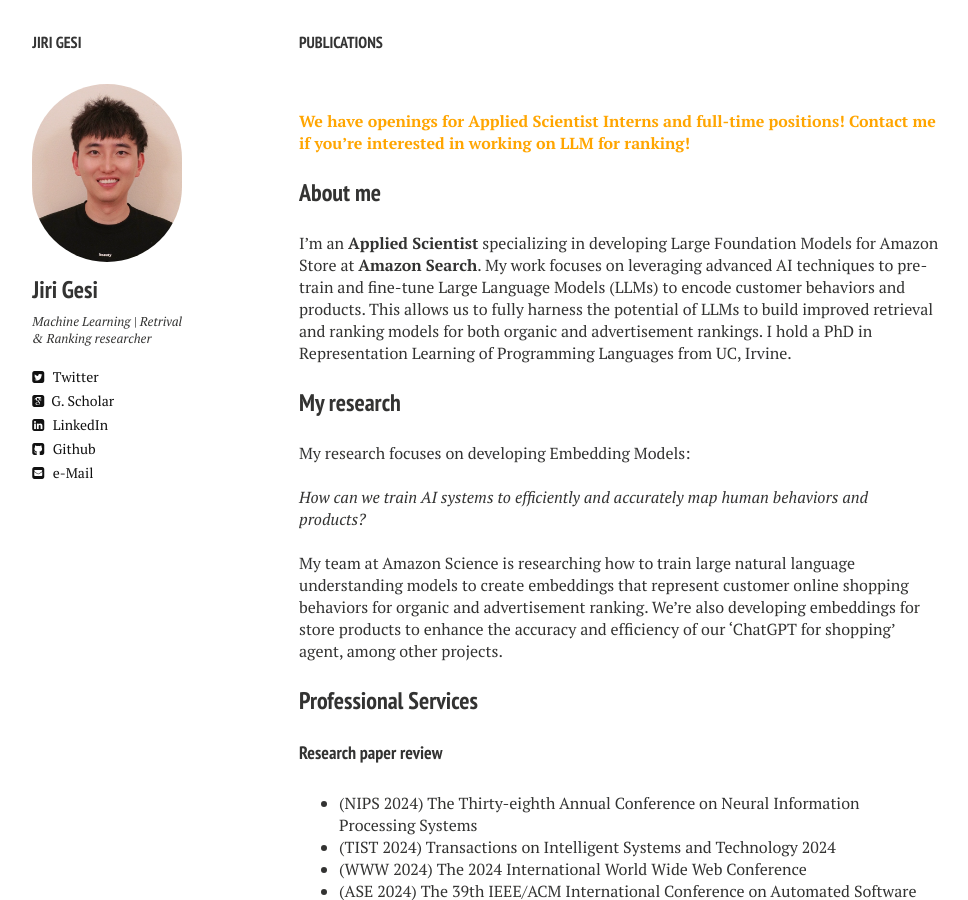
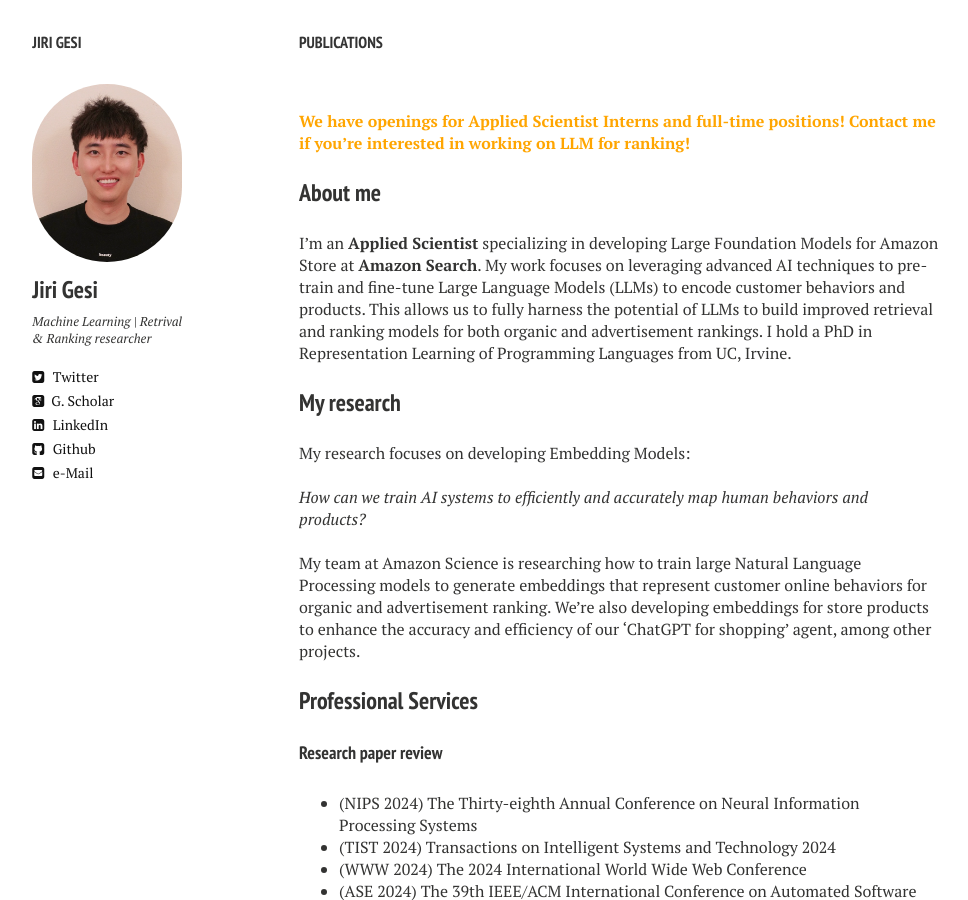
Before and after one commit to Jirigesi/Jirigesi.github.io, a Jekyll site: the page built from index.md, in a window 1280 px wide and 900 px high. Shown: the whole window, without its empty margins (21-989 px from the left). Built offline with Jekyll 4.4.1, drawn with Linux system fonts in a browser that asks for light colours; nearby versions of some CDN libraries; comment, search, counter and statistics services are not loaded.

Commit message:
Update index.md

```diff
--- a/index.md
+++ b/index.md
@@ -23,7 +23,7 @@ _How can we train AI systems to efficiently and accurately map human behaviors a
 
 <br />
 
-My team at Amazon Science is researching how to train large natural language understanding models to create embeddings that represent customer online shopping behaviors for organic and advertisement ranking. We're also developing embeddings for store products to enhance the accuracy and efficiency of our 'ChatGPT for shopping' agent, among other projects.
+My team at Amazon Science is researching how to train large Natural Language Processing models to generate embeddings that represent customer online behaviors for organic and advertisement ranking. We're also developing embeddings for store products to enhance the accuracy and efficiency of our 'ChatGPT for shopping' agent, among other projects.
 
 
 ### Professional Services
```
